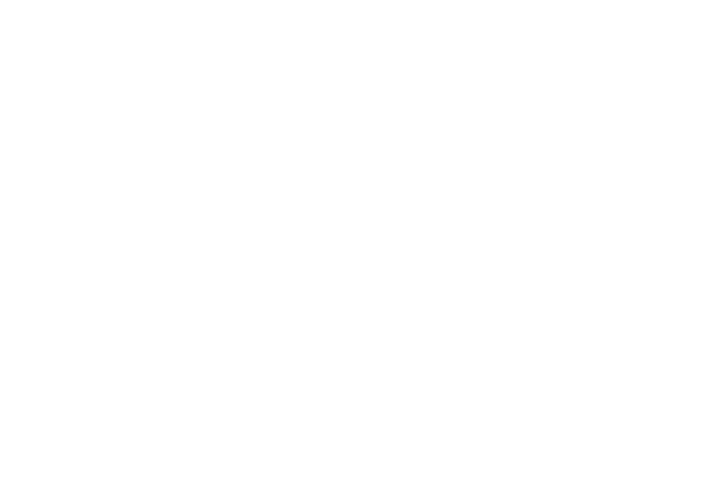
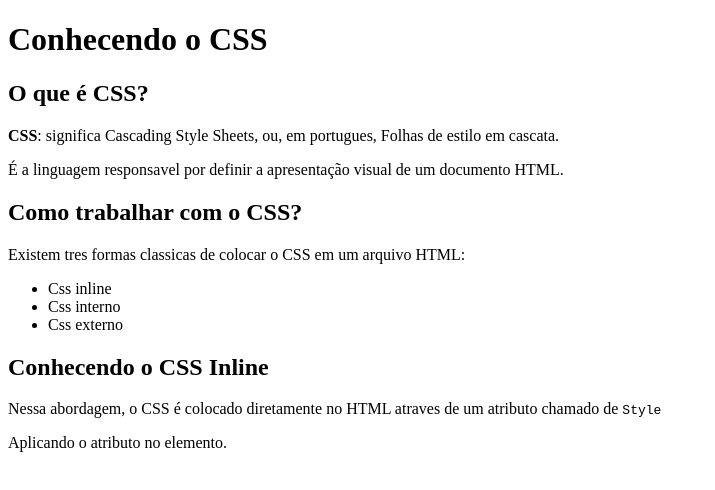
Before and after one commit to giihortl/estudos-css, a plain HTML site: page index.html in a window 1280 px wide. Shown: the whole page, without its empty margins (0-715 px from the left). Drawn offline with Linux system fonts and the light colour scheme.

Commit message:
criar definição sobre CSS e aplica CSS inline

```diff
--- a/index.html
+++ b/index.html
@@ -8,8 +8,32 @@
     <title>Introdução ao CSS</title>
 </head>
 <body>
+    <header>
+        <h1>Conhecendo o CSS</h1>
+    </header>
     <main>
+        <section>
+            <h2>O que é CSS?</h2>
+            <p><strong>CSS</strong>: significa Cascading Style Sheets, ou, em portugues, Folhas de estilo em cascata.</p>
+            <p>É a linguagem responsavel por definir a apresentação visual de um documento HTML.</p>
+        </section>
 
+        <section>
+            <h2>Como trabalhar com o CSS?</h2>
+            <p>Existem tres formas classicas de colocar o CSS em um arquivo HTML:</p>
+            <ul>
+                <li>Css inline</li>
+                <li>Css interno</li>
+                <li>Css externo</li>
+            </ul>
+        </section>
+
+        <section>
+            <h2>Conhecendo o CSS Inline</h2>
+            <p>Nessa abordagem, o CSS é colocado diretamente no HTML atraves de um atributo chamado de <code>Style </code></p>
+            <p>Aplicando o atributo no elemento.</p>
+
+        </section>
     </main>
 </body>
 </html>
```
